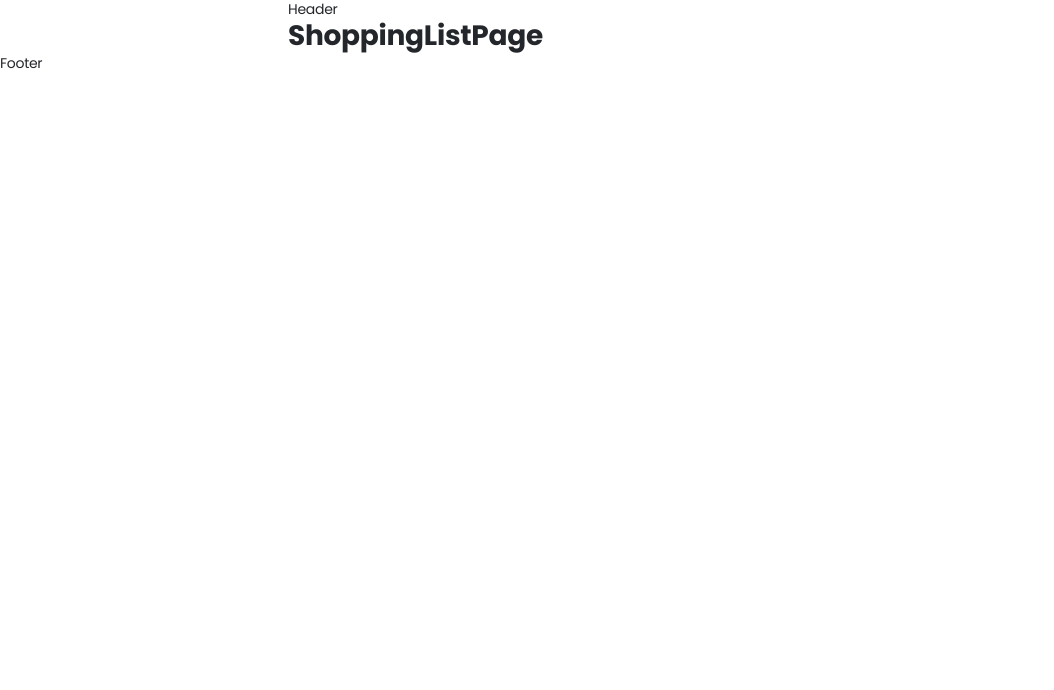
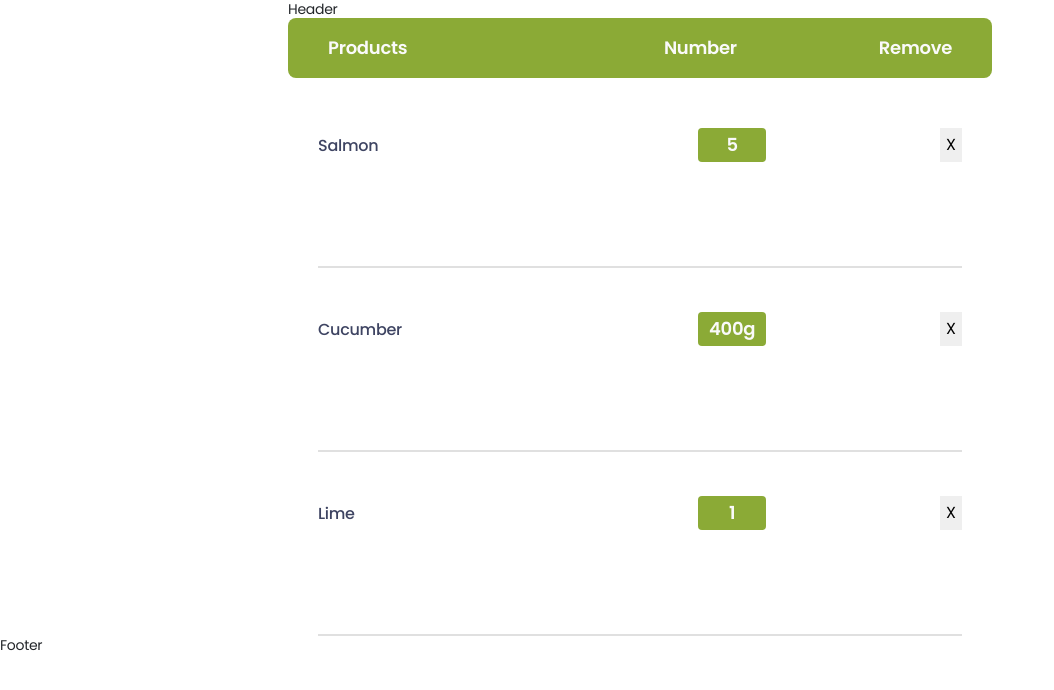
Before and after one commit to snizhanamohyl/project-y9o2mW7i, a React (Create React App) app: page /project-y9o2mW7i/shopping-list in a window 1280 px wide. Shown: the top 690 px of the page, without its empty margins (0-1054 px from the left). Built offline with nearby package versions, Linux system fonts and the light colour scheme.

Commit message:
add header of ShoppingList, add list of products, add styles

```diff
--- a/src/pages/ShoppingListPage/ShoppingListPage.jsx
+++ b/src/pages/ShoppingListPage/ShoppingListPage.jsx
@@ -1,3 +1,45 @@
+import {
+  ShoppingListHeader,
+  ShoppingListItem,
+  OptionContainer,
+  OptionNameContainer,
+  ShoppingList,
+  NumberContainer,
+} from './ShoppingListPage.styled';
+
 export default function ShoppingListPage() {
-    return <h1>ShoppingListPage</h1>
+  return (
+    <div>
+      <ShoppingListHeader>
+        <p>Products</p>
+        <OptionNameContainer>
+          <span>Number</span>
+          <span>Remove</span>
+        </OptionNameContainer>
+      </ShoppingListHeader>
+      <ShoppingList>
+        <ShoppingListItem>
+          <p>Salmon</p>
+          <OptionContainer>
+            <NumberContainer>5</NumberContainer>
+            <button>X</button>
+          </OptionContainer>
+        </ShoppingListItem>
+        <ShoppingListItem>
+          <p>Cucumber</p>
+          <OptionContainer>
+            <NumberContainer>400g</NumberContainer>
+            <button>X</button>
+          </OptionContainer>
+        </ShoppingListItem>
+        <ShoppingListItem>
+          <p>Lime</p>
+          <OptionContainer>
+            <NumberContainer>1</NumberContainer>
+            <button>X</button>
+          </OptionContainer>
+        </ShoppingListItem>
+      </ShoppingList>
+    </div>
+  );
 }
--- /dev/null
+++ b/src/pages/ShoppingListPage/ShoppingListPage.styled.js
@@ -0,0 +1,74 @@
+import styled from 'styled-components';
+
+export const ShoppingListHeader = styled.div`
+  display: flex;
+  align-items: center;
+  justify-content: space-between;
+  list-style: none;
+  padding: 17px 40px;
+  background-color: var(--accent);
+  border-radius: 8px;
+  color: var(--bg-color);
+  font-size: 18px;
+  font-style: normal;
+  font-weight: 600;
+  line-height: 26px;
+  margin-bottom: 50px;
+`;
+
+export const OptionNameContainer = styled.div`
+  display: flex;
+  gap: 142px;
+`;
+
+export const OptionContainer = styled.div`
+  display: flex;
+  gap: 174px;
+`;
+
+export const ShoppingList = styled.ul`
+padding: 0 30px;
+`
+
+export const ShoppingListItem = styled.li`
+  display: flex;
+  align-items: baseline;
+  justify-content: space-between;
+  list-style: none;
+  padding: 0;
+  color: var(--pre-title-color);
+  font-size: 16px;
+  font-style: normal;
+  font-weight: 500;
+  line-height: 24px;
+  height: 140px;
+  position: relative;
+
+  &:not(:last-child) {
+    margin-bottom: 44px;
+  }
+
+  &::after {
+    position: absolute;
+    left: 0;
+    right: 0;
+    bottom: 0;
+    content: "";
+    height: 0px;
+    width: 100%;
+    border: 1px solid var(--border-bottom-color);
+  }
+`;
+
+export const NumberContainer = styled.span`
+  width: 68px;
+  padding: 4px 0;
+  background-color: var(--accent);
+  border-radius: 4px;
+  text-align: center;
+  color: var(--bg-color);
+  font-size: 18px;
+  font-style: normal;
+  font-weight: 600;
+  line-height: 26px;
+`
```
